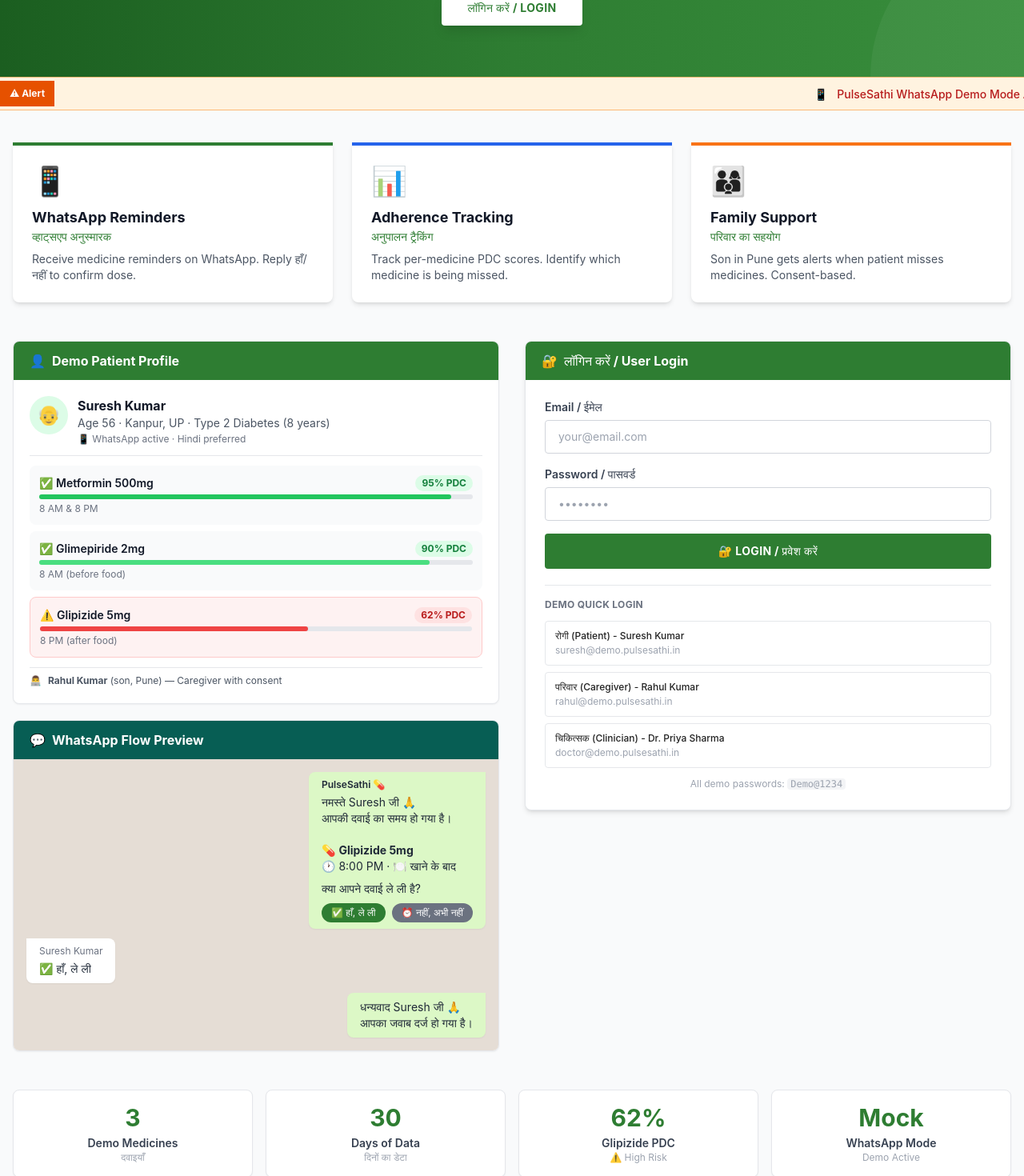
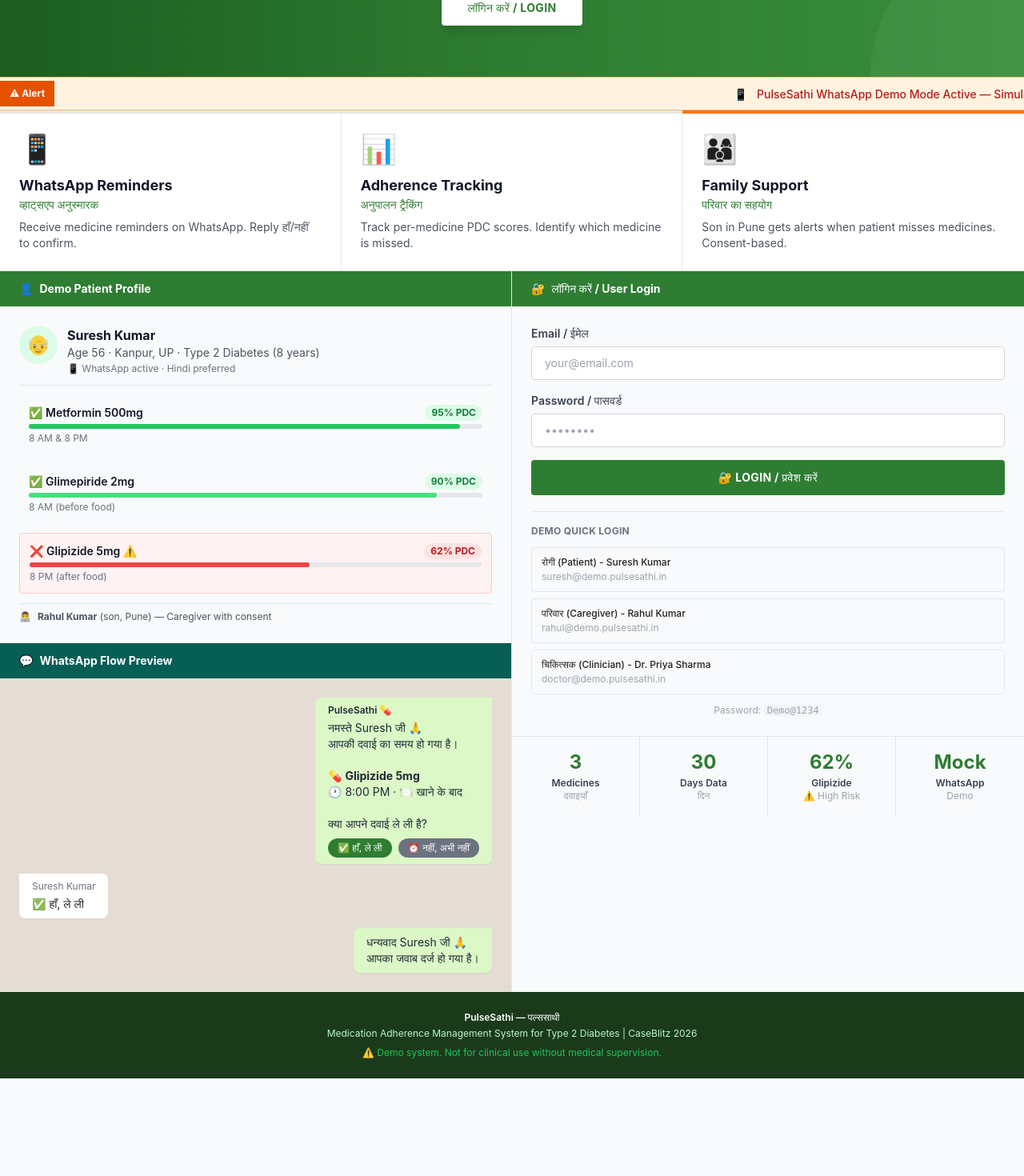
Before and after one commit to ritikravi/PulseSathi, a React (Vite) app in the folder frontend/: page /login in a window 1280 px wide. Shown: the part 440-1910 px from the top of the page at 80% size. After the commit the page ends 1788 px from the top, so only its background shows below. Built offline with nearby package versions, Linux system fonts and the light colour scheme.

Commit message:
fix: remove all side padding - full width layout like NIDM portal

```diff
--- a/frontend/src/components/Layout.tsx
+++ b/frontend/src/components/Layout.tsx
@@ -150,7 +150,7 @@
       )}
 
       {/* ── Main content ─────────────────────────────────────────────── */}
-      <main className="flex-1 max-w-7xl w-full mx-auto px-4 py-6">
+      <main className="flex-1 w-full px-4 py-6">
         <Outlet />
       </main>
 
--- a/frontend/src/pages/LoginPage.tsx
+++ b/frontend/src/pages/LoginPage.tsx
@@ -53,7 +53,7 @@
 
       {/* ── Header ───────────────────────────────────────────────────── */}
       <header className="bg-white border-b-4 border-[#2e7d32] shadow-sm">
-        <div className="max-w-7xl mx-auto px-4 py-4 flex items-center gap-6">
+        <div className="px-6 py-4 flex items-center gap-6">
           {/* Logo / Emblem */}
           <div className="w-16 h-16 bg-[#2e7d32] rounded-full flex items-center justify-center flex-shrink-0">
             <span className="text-white text-3xl">💊</span>
@@ -78,11 +78,11 @@
 
       {/* ── Green nav bar ────────────────────────────────────────────── */}
       <nav className="bg-[#2e7d32] text-white text-sm">
-        <div className="max-w-7xl mx-auto px-4 flex gap-0 overflow-x-auto">
+        <div className="px-0 flex gap-0 overflow-x-auto">
           {['🏠 Home', '📋 About', '💊 Medicines', '📊 Adherence', '👨‍👩‍👦 Caregiver', '🩺 Clinician', '📞 Contact'].map((item) => (
             <button
               key={item}
-              className="px-4 py-3 hover:bg-[#1b5e20] whitespace-nowrap border-r border-[#388e3c] last:border-0 text-xs sm:text-sm"
+              className="px-5 py-3 hover:bg-[#1b5e20] whitespace-nowrap border-r border-[#388e3c] last:border-0 text-xs sm:text-sm"
             >
               {item}
             </button>
@@ -91,21 +91,17 @@
       </nav>
 
       {/* ── Hero Banner ──────────────────────────────────────────────── */}
-      <div className="relative bg-gradient-to-r from-[#1b5e20] via-[#2e7d32] to-[#388e3c] text-white py-16 px-4 text-center overflow-hidden">
-        {/* decorative circles */}
+      <div className="relative bg-gradient-to-r from-[#1b5e20] via-[#2e7d32] to-[#388e3c] text-white py-16 text-center overflow-hidden">
         <div className="absolute top-0 left-0 w-64 h-64 bg-white opacity-5 rounded-full -translate-x-1/2 -translate-y-1/2" />
         <div className="absolute bottom-0 right-0 w-96 h-96 bg-white opacity-5 rounded-full translate-x-1/2 translate-y-1/2" />
-
-        <div className="relative max-w-3xl mx-auto">
+        <div className="relative px-4">
           <p className="text-green-200 text-sm mb-2 tracking-widest uppercase">
             📱 WhatsApp-Based Medication Reminder System
           </p>
           <h2 className="text-3xl sm:text-5xl font-bold mb-3 leading-tight">
             नमस्ते! स्वस्थ रहिए 🙏
           </h2>
-          <p className="text-xl sm:text-2xl font-light mb-2">
-            Welcome to PulseSathi
-          </p>
+          <p className="text-xl sm:text-2xl font-light mb-2">Welcome to PulseSathi</p>
           <p className="text-green-200 text-sm sm:text-base mb-8 max-w-xl mx-auto">
             टाइप 2 मधुमेह रोगियों के लिए व्हाट्सएप-आधारित दवाई अनुस्मारक प्रणाली
           </p>
@@ -123,48 +119,35 @@
         <span className="bg-[#e65100] text-white text-xs font-bold px-3 py-2 flex-shrink-0">
           ⚠ Alert
         </span>
-        <div className="overflow-hidden flex-1 py-2 px-4">
-          <div className="animate-[marquee_20s_linear_infinite] whitespace-nowrap text-sm text-[#b71c1c] font-medium inline-block">
-            📱 &nbsp; PulseSathi WhatsApp Demo Mode Active — Simulated reminders are being sent. Set{' '}
-            <code className="bg-orange-100 px-1">WHATSAPP_MODE=production</code> to enable real WhatsApp messaging. &nbsp;&nbsp;&nbsp;
-            💊 &nbsp; Demo Patient: Suresh Kumar (Kanpur) — Glipizide (5mg) adherence at 62% — High Risk Alert &nbsp;&nbsp;&nbsp;
-            🩺 &nbsp; New pattern detected: Evening dose consistently missed on weekdays
+        <div className="overflow-hidden flex-1 py-2">
+          <div className="animate-[marquee_25s_linear_infinite] whitespace-nowrap text-sm text-[#b71c1c] font-medium inline-block">
+            📱 &nbsp; PulseSathi WhatsApp Demo Mode Active — Simulated reminders being sent &nbsp;&nbsp;&nbsp;
+            💊 &nbsp; Suresh Kumar (Kanpur) — Glipizide (5mg) adherence at 62% — High Risk Alert &nbsp;&nbsp;&nbsp;
+            🩺 &nbsp; New pattern: Evening dose consistently missed on weekdays
           </div>
         </div>
       </div>
 
-      {/* ── Main content: 3 feature cards + login form ───────────────── */}
-      <div className="max-w-7xl mx-auto px-4 py-10 w-full">
-
-        {/* Feature cards */}
-        <div className="grid grid-cols-1 sm:grid-cols-3 gap-6 mb-12">
+      {/* ── Feature cards ────────────────────────────────────────────── */}
+      <div className="grid grid-cols-1 sm:grid-cols-3 gap-0 border-b border-gray-200">
         {[
           {
-              icon: '📱',
-              title: 'WhatsApp Reminders',
-              hindi: 'व्हाट्सएप अनुस्मारक',
-              desc: 'Receive medicine reminders on WhatsApp. Reply हाँ/नहीं to confirm dose.',
-              color: 'border-[#2e7d32]',
-              bg: 'bg-green-50',
+            icon: '📱', title: 'WhatsApp Reminders', hindi: 'व्हाट्सएप अनुस्मारक',
+            desc: 'Receive medicine reminders on WhatsApp. Reply हाँ/नहीं to confirm.',
+            color: 'border-[#2e7d32]', bg: 'bg-green-50',
           },
           {
-              icon: '📊',
-              title: 'Adherence Tracking',
-              hindi: 'अनुपालन ट्रैकिंग',
-              desc: 'Track per-medicine PDC scores. Identify which medicine is being missed.',
-              color: 'border-blue-600',
-              bg: 'bg-blue-50',
+            icon: '📊', title: 'Adherence Tracking', hindi: 'अनुपालन ट्रैकिंग',
+            desc: 'Track per-medicine PDC scores. Identify which medicine is missed.',
+            color: 'border-blue-600', bg: 'bg-blue-50',
           },
           {
-              icon: '👨‍👩‍👦',
-              title: 'Family Support',
-              hindi: 'परिवार का सहयोग',
+            icon: '👨‍👩‍👦', title: 'Family Support', hindi: 'परिवार का सहयोग',
             desc: 'Son in Pune gets alerts when patient misses medicines. Consent-based.',
-              color: 'border-orange-500',
-              bg: 'bg-orange-50',
+            color: 'border-orange-500', bg: 'bg-orange-50',
           },
-          ].map((card) => (
-            <div key={card.title} className={`bg-white border-t-4 ${card.color} rounded-b-lg shadow-md p-6 hover:shadow-lg transition-shadow`}>
+        ].map((card, i) => (
+          <div key={card.title} className={`bg-white border-t-4 ${card.color} p-6 hover:bg-gray-50 transition-colors ${i < 2 ? 'border-r border-gray-200' : ''}`}>
             <div className="text-4xl mb-3">{card.icon}</div>
             <h3 className="font-bold text-gray-900 text-lg">{card.title}</h3>
             <p className="text-[#2e7d32] text-sm font-medium mb-2">{card.hindi}</p>
@@ -173,16 +156,17 @@
         ))}
       </div>
 
-        {/* Two-column: demo info + login form */}
-        <div className="grid grid-cols-1 lg:grid-cols-2 gap-8 items-start" id="login-section">
+      {/* ── Two-column: demo info + login ────────────────────────────── */}
+      <div className="grid grid-cols-1 lg:grid-cols-2 gap-0" id="login-section">
 
-          {/* Left: Demo scenario */}
-          <div className="space-y-5">
-            <div className="bg-white border border-gray-200 rounded-lg shadow-sm overflow-hidden">
-              <div className="bg-[#2e7d32] text-white px-5 py-3 font-bold flex items-center gap-2">
+        {/* Left: Patient profile + WhatsApp preview */}
+        <div className="border-r border-gray-200">
+          {/* Patient profile block */}
+          <div className="border-b border-gray-200">
+            <div className="bg-[#2e7d32] text-white px-6 py-3 font-bold flex items-center gap-2 text-sm">
               <span>👤</span> Demo Patient Profile
             </div>
-              <div className="p-5 space-y-3">
+            <div className="p-6 space-y-3">
               <div className="flex items-start gap-3 pb-3 border-b">
                 <div className="w-12 h-12 bg-green-100 rounded-full flex items-center justify-center text-2xl flex-shrink-0">👴</div>
                 <div>
@@ -191,18 +175,15 @@
                   <p className="text-xs text-gray-500 mt-0.5">📱 WhatsApp active · Hindi preferred</p>
                 </div>
               </div>
-                <div className="space-y-2">
               {[
-                    { name: 'Metformin 500mg', time: '8 AM & 8 PM', pdc: 95, color: 'bg-green-500' },
-                    { name: 'Glimepiride 2mg', time: '8 AM (before food)', pdc: 90, color: 'bg-green-400' },
-                    { name: 'Glipizide 5mg', time: '8 PM (after food)', pdc: 62, color: 'bg-red-500', problem: true },
+                { name: 'Metformin 500mg', time: '8 AM & 8 PM', pdc: 95, color: 'bg-green-500', ok: true },
+                { name: 'Glimepiride 2mg', time: '8 AM (before food)', pdc: 90, color: 'bg-green-400', ok: true },
+                { name: 'Glipizide 5mg ⚠️', time: '8 PM (after food)', pdc: 62, color: 'bg-red-500', ok: false },
               ].map((med) => (
-                    <div key={med.name} className={`p-3 rounded-lg ${med.problem ? 'bg-red-50 border border-red-200' : 'bg-gray-50'}`}>
+                <div key={med.name} className={`p-3 rounded ${!med.ok ? 'bg-red-50 border border-red-200' : 'bg-gray-50'}`}>
                   <div className="flex justify-between items-center mb-1">
-                        <span className="text-sm font-semibold text-gray-900">
-                          {med.problem ? '⚠️ ' : '✅ '}{med.name}
-                        </span>
-                        <span className={`text-xs font-bold px-2 py-0.5 rounded-full ${med.problem ? 'bg-red-100 text-red-700' : 'bg-green-100 text-green-700'}`}>
+                    <span className="text-sm font-semibold text-gray-900">{med.ok ? '✅ ' : '❌ '}{med.name}</span>
+                    <span className={`text-xs font-bold px-2 py-0.5 rounded-full ${!med.ok ? 'bg-red-100 text-red-700' : 'bg-green-100 text-green-700'}`}>
                       {med.pdc}% PDC
                     </span>
                   </div>
@@ -212,7 +193,6 @@
                   <p className="text-xs text-gray-500">{med.time}</p>
                 </div>
               ))}
-                </div>
               <div className="pt-2 flex items-center gap-2 text-xs text-gray-600 border-t">
                 <span>👨‍💻</span>
                 <span><strong>Rahul Kumar</strong> (son, Pune) — Caregiver with consent</span>
@@ -220,32 +200,28 @@
             </div>
           </div>
 
-            {/* WhatsApp flow preview */}
-            <div className="bg-white border border-gray-200 rounded-lg shadow-sm overflow-hidden">
-              <div className="bg-[#075E54] text-white px-5 py-3 font-bold flex items-center gap-2">
+          {/* WhatsApp preview */}
+          <div>
+            <div className="bg-[#075E54] text-white px-6 py-3 font-bold flex items-center gap-2 text-sm">
               <span>💬</span> WhatsApp Flow Preview
             </div>
-              <div className="p-4 bg-[#e5ddd5] space-y-3">
-                {/* Outgoing */}
+            <div className="p-6 bg-[#e5ddd5] space-y-3">
               <div className="flex justify-end">
-                  <div className="bg-[#dcf8c6] rounded-lg rounded-tr-none px-4 py-2 max-w-xs shadow-sm text-sm">
+                <div className="bg-[#dcf8c6] rounded-lg rounded-tr-none px-4 py-2 max-w-sm shadow-sm text-sm">
                   <p className="font-semibold text-gray-800 text-xs mb-1">PulseSathi 💊</p>
-                    <p className="text-gray-800">नमस्ते Suresh जी 🙏<br />आपकी दवाई का समय हो गया है।<br /><br />💊 <strong>Glipizide 5mg</strong><br />🕐 8:00 PM · 🍽️ खाने के बाद</p>
-                    <p className="text-gray-800 mt-2">क्या आपने दवाई ले ली है?</p>
+                  <p className="text-gray-800">नमस्ते Suresh जी 🙏<br />आपकी दवाई का समय हो गया है।<br /><br />💊 <strong>Glipizide 5mg</strong><br />🕐 8:00 PM · 🍽️ खाने के बाद<br /><br />क्या आपने दवाई ले ली है?</p>
                   <div className="flex gap-2 mt-2">
                     <span className="bg-[#2e7d32] text-white text-xs px-3 py-1 rounded-full">✅ हाँ, ले ली</span>
                     <span className="bg-gray-500 text-white text-xs px-3 py-1 rounded-full">⏰ नहीं, अभी नहीं</span>
                   </div>
                 </div>
               </div>
-                {/* Incoming */}
               <div className="flex justify-start">
                 <div className="bg-white rounded-lg rounded-tl-none px-4 py-2 max-w-xs shadow-sm text-sm">
                   <p className="text-xs text-gray-500 mb-1">Suresh Kumar</p>
-                    <p className="text-gray-800">✅ हाँ, ले ली</p>
+                  <p>✅ हाँ, ले ली</p>
                 </div>
               </div>
-                {/* Ack */}
               <div className="flex justify-end">
                 <div className="bg-[#dcf8c6] rounded-lg rounded-tr-none px-4 py-2 max-w-xs shadow-sm text-sm">
                   <p className="text-gray-800">धन्यवाद Suresh जी 🙏<br />आपका जवाब दर्ज हो गया है।</p>
@@ -256,8 +232,8 @@
         </div>
 
         {/* Right: Login form */}
-          <div className="bg-white border border-gray-200 rounded-lg shadow-md overflow-hidden sticky top-4">
-            <div className="bg-[#2e7d32] text-white px-5 py-3 font-bold flex items-center gap-2">
+        <div>
+          <div className="bg-[#2e7d32] text-white px-6 py-3 font-bold flex items-center gap-2 text-sm">
             <span>🔐</span> लॉगिन करें / User Login
           </div>
           <div className="p-6">
@@ -266,15 +242,11 @@
                 {error}
               </div>
             )}
-
             <form onSubmit={handleSubmit} className="space-y-4">
               <div>
-                  <label className="block text-sm font-semibold text-gray-700 mb-1.5">
-                    Email / ईमेल
-                  </label>
+                <label className="block text-sm font-semibold text-gray-700 mb-1.5">Email / ईमेल</label>
                 <input
-                    type="email"
-                    value={email}
+                  type="email" value={email}
                   onChange={(e) => setEmail(e.target.value)}
                   placeholder="your@email.com"
                   className="w-full px-4 py-2.5 border border-gray-300 rounded focus:outline-none focus:ring-2 focus:ring-[#2e7d32] text-sm"
@@ -282,12 +254,9 @@
                 />
               </div>
               <div>
-                  <label className="block text-sm font-semibold text-gray-700 mb-1.5">
-                    Password / पासवर्ड
-                  </label>
+                <label className="block text-sm font-semibold text-gray-700 mb-1.5">Password / पासवर्ड</label>
                 <input
-                    type="password"
-                    value={password}
+                  type="password" value={password}
                   onChange={(e) => setPassword(e.target.value)}
                   placeholder="••••••••"
                   className="w-full px-4 py-2.5 border border-gray-300 rounded focus:outline-none focus:ring-2 focus:ring-[#2e7d32] text-sm"
@@ -295,28 +264,21 @@
                 />
               </div>
               <button
-                  type="submit"
-                  disabled={loading}
+                type="submit" disabled={loading}
                 className="w-full bg-[#2e7d32] hover:bg-[#1b5e20] text-white font-bold py-3 rounded transition-colors disabled:opacity-50 text-sm uppercase tracking-wide"
               >
                 {loading ? 'Logging in...' : '🔐 Login / प्रवेश करें'}
               </button>
             </form>
 
-              {/* Quick login buttons */}
             <div className="mt-5 pt-4 border-t border-gray-200">
-                <p className="text-xs font-bold text-gray-500 uppercase tracking-wide mb-3">
-                  Demo Quick Login
-                </p>
+              <p className="text-xs font-bold text-gray-500 uppercase tracking-wide mb-3">Demo Quick Login</p>
               <div className="space-y-2">
                 {DEMO_USERS.map((u) => (
                   <button
-                      key={u.email}
-                      onClick={() => quickLogin(u)}
+                    key={u.email} onClick={() => quickLogin(u)}
                     className={`w-full text-left px-3 py-2.5 rounded border text-xs transition-colors ${
-                        email === u.email
-                          ? 'border-[#2e7d32] bg-green-50 text-[#2e7d32] font-semibold'
-                          : 'border-gray-200 hover:border-[#2e7d32] hover:bg-green-50'
+                      email === u.email ? 'border-[#2e7d32] bg-green-50 text-[#2e7d32] font-semibold' : 'border-gray-200 hover:border-[#2e7d32] hover:bg-green-50'
                     }`}
                   >
                     <span className="font-medium">{u.label}</span>
@@ -325,38 +287,36 @@
                 ))}
               </div>
               <p className="text-xs text-gray-400 mt-3 text-center">
-                  All demo passwords: <code className="bg-gray-100 px-1 rounded">Demo@1234</code>
+                Password: <code className="bg-gray-100 px-1 rounded">Demo@1234</code>
               </p>
+            </div>
+          </div>
+
+          {/* Stats */}
+          <div className="border-t border-gray-200">
+            <div className="grid grid-cols-2 sm:grid-cols-4">
+              {[
+                { value: '3', label: 'Medicines', sub: 'दवाइयाँ' },
+                { value: '30', label: 'Days Data', sub: 'दिन' },
+                { value: '62%', label: 'Glipizide', sub: '⚠️ High Risk' },
+                { value: 'Mock', label: 'WhatsApp', sub: 'Demo' },
+              ].map((s, i) => (
+                <div key={s.label} className={`p-4 text-center ${i < 3 ? 'border-r border-gray-200' : ''}`}>
+                  <p className="text-2xl font-bold text-[#2e7d32]">{s.value}</p>
+                  <p className="text-xs font-semibold text-gray-700 mt-0.5">{s.label}</p>
+                  <p className="text-xs text-gray-400">{s.sub}</p>
+                </div>
+              ))}
             </div>
           </div>
         </div>
       </div>
 
-        {/* ── Stats row ──────────────────────────────────────────────── */}
-        <div className="mt-12 grid grid-cols-2 sm:grid-cols-4 gap-4">
-          {[
-            { value: '3', label: 'Demo Medicines', sub: 'दवाइयाँ' },
-            { value: '30', label: 'Days of Data', sub: 'दिनों का डेटा' },
-            { value: '62%', label: 'Glipizide PDC', sub: '⚠️ High Risk' },
-            { value: 'Mock', label: 'WhatsApp Mode', sub: 'Demo Active' },
-          ].map((s) => (
-            <div key={s.label} className="bg-white border border-gray-200 rounded-lg p-4 text-center shadow-sm">
-              <p className="text-3xl font-bold text-[#2e7d32]">{s.value}</p>
-              <p className="text-sm font-semibold text-gray-700 mt-1">{s.label}</p>
-              <p className="text-xs text-gray-400">{s.sub}</p>
-            </div>
-          ))}
-        </div>
-      </div>
-
       {/* ── Footer ───────────────────────────────────────────────────── */}
-      <footer className="mt-auto bg-[#1a3a1a] text-green-200 py-6 px-4 text-center text-xs">
+      <footer className="bg-[#1a3a1a] text-green-200 py-6 px-6 text-center text-xs">
         <p className="text-white font-semibold mb-1">PulseSathi — पल्ससाथी</p>
-        <p>Medication Adherence Management System for Type 2 Diabetes</p>
-        <p className="mt-1 text-green-400">Built for CaseBlitz 2026 | Powered by WhatsApp Business API</p>
-        <p className="mt-2 text-green-500">
-          ⚠️ This is a demo system. Not for clinical use without proper medical supervision.
-        </p>
+        <p>Medication Adherence Management System for Type 2 Diabetes | CaseBlitz 2026</p>
+        <p className="mt-2 text-green-500">⚠️ Demo system. Not for clinical use without medical supervision.</p>
       </footer>
     </div>
   );
```
Lines whose indentation alone changed are shown as unchanged.
